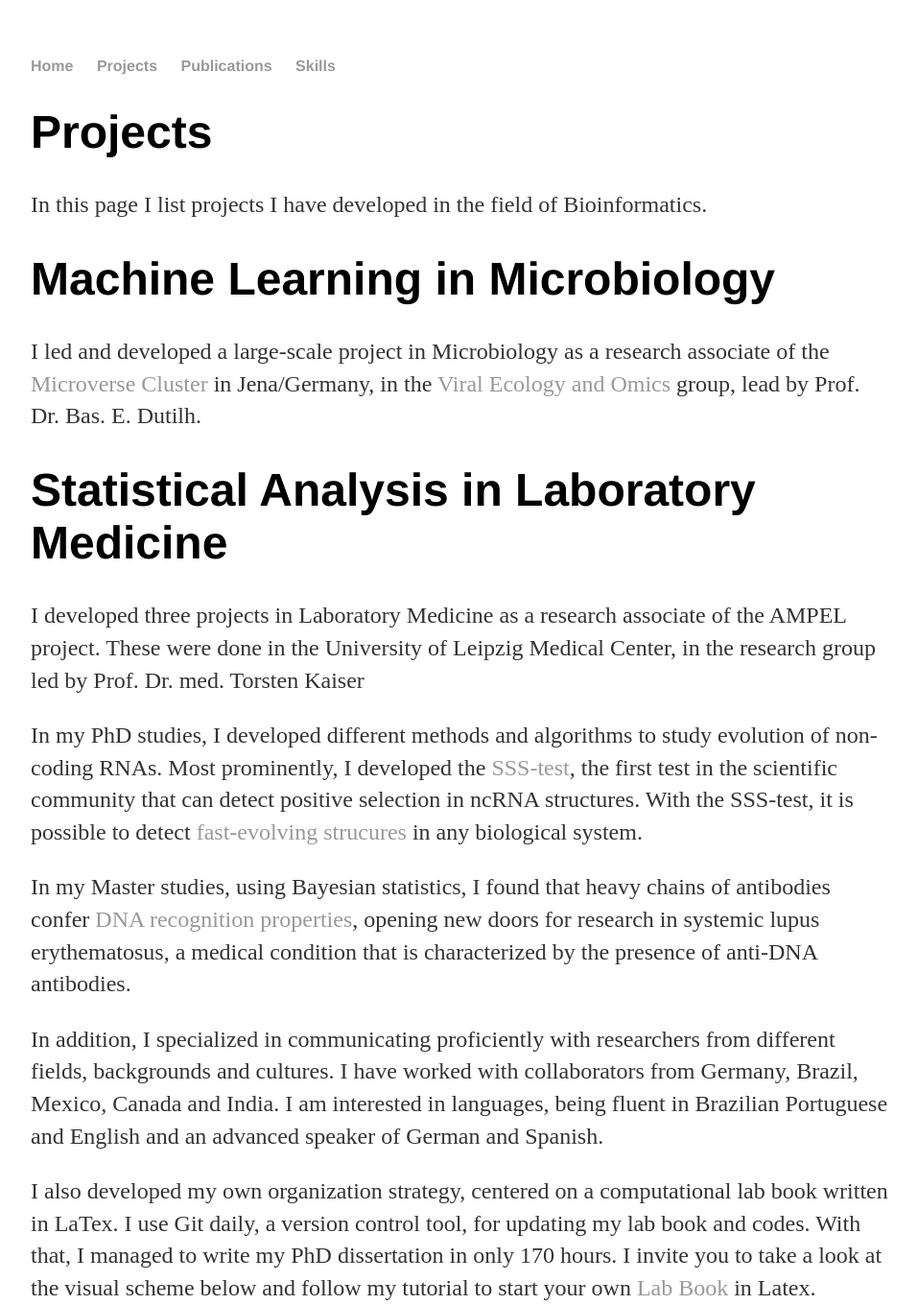
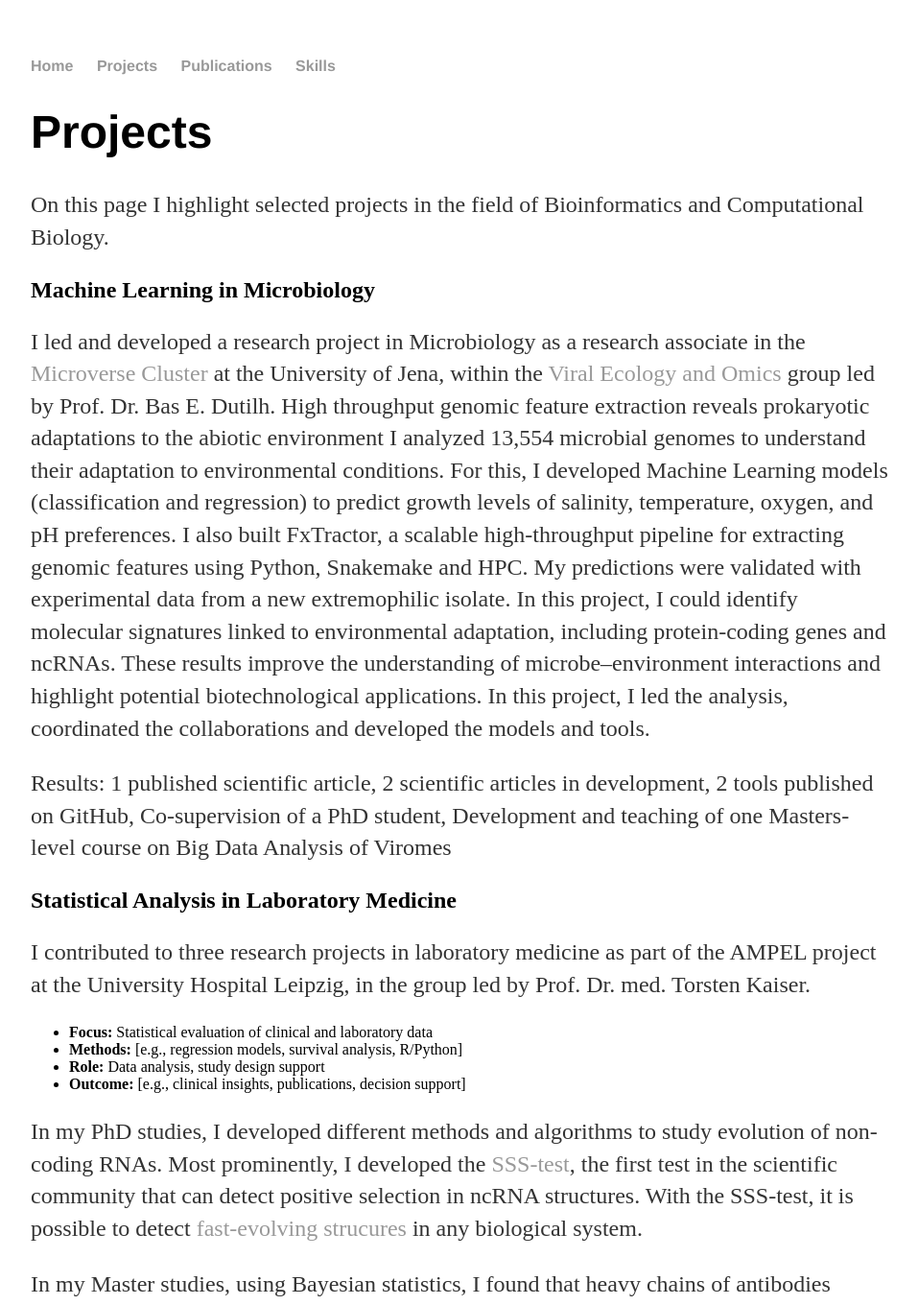
Before and after one commit to waltercostamb/waltercostamb.github.io, a Jekyll site: the page built from about/index.html, in a window 1280 px wide and 1400 px high, cut to the strip 0-1360 px from the top of the window. Shown: the whole strip at 96% size, without its empty margins (160-1117 px from the left). Built offline with Jekyll 4.4.1, drawn with Linux system fonts in a browser that asks for light colours.

Commit message:
Update index.html

```diff
--- a/about/index.html
+++ b/about/index.html
@@ -4,17 +4,41 @@ title: Projects
 ---
 <div class="blurb">
 	<h1>Projects</h1>
-	<p>In this page I list projects I have developed in the field of Bioinformatics. </p>
+	<p>On this page I highlight selected projects in the field of Bioinformatics and Computational Biology.</p>
 
-	<h1>Machine Learning in Microbiology</h1>
-		<p>I led and developed a large-scale project in Microbiology as a research associate of the <a href="https://www.microverse-cluster.de/en/">Microverse Cluster</a> in Jena/Germany,
-		in the <a href="https://www.bio.uni-jena.de/en/veo">Viral Ecology and Omics</a> group, lead by Prof. Dr. Bas. E. Dutilh.
-	 	</p>
+	<h2>Machine Learning in Microbiology</h2>
+	<p>
+	I led and developed a research project in Microbiology as a research associate in the
+	<a href="https://www.microverse-cluster.de/en/">Microverse Cluster</a> at the University of Jena,
+	within the <a href="https://www.bio.uni-jena.de/en/veo">Viral Ecology and Omics</a> group led by Prof. Dr. Bas E. Dutilh.
 
-	<h1>Statistical Analysis in Laboratory Medicine</h1>
-		<p>I developed three projects in Laboratory Medicine as a research associate of the AMPEL project. These were done in the University of Leipzig Medical Center,
-			in the research group led by Prof. Dr. med. Torsten Kaiser
-		</p>
+	High throughput genomic feature extraction reveals prokaryotic adaptations to the abiotic environment
+
+	I analyzed 13,554 microbial genomes to understand their adaptation to environmental conditions. For this, I developed
+	Machine Learning models (classification and regression) to predict growth levels of salinity, temperature, oxygen, and pH preferences. I also built FxTractor,
+	a scalable high-throughput pipeline for extracting genomic features using Python, Snakemake and HPC. My predictions were validated
+	with experimental data from a new extremophilic isolate. In this project, I could identify molecular signatures linked to
+	environmental adaptation, including protein-coding genes and ncRNAs. These results improve the understanding of microbe–environment
+	interactions and highlight potential biotechnological applications. In this project, I led the analysis, coordinated the collaborations and
+	developed the models and tools.
+	</p>
+
+	<p>
+	Results: 1 published scientific article, 2 scientific articles in development, 2 tools published on GitHub, Co-supervision of a PhD student,
+		Development and teaching of one Masters-level course on Big Data Analysis of Viromes
+	</p>
+
+	<h2>Statistical Analysis in Laboratory Medicine</h2>
+	<p>
+	I contributed to three research projects in laboratory medicine as part of the AMPEL project at the University Hospital Leipzig,
+	in the group led by Prof. Dr. med. Torsten Kaiser.
+	</p>
+	<ul>
+		<li><strong>Focus:</strong> Statistical evaluation of clinical and laboratory data</li>
+		<li><strong>Methods:</strong> [e.g., regression models, survival analysis, R/Python]</li>
+		<li><strong>Role:</strong> Data analysis, study design support</li>
+		<li><strong>Outcome:</strong> [e.g., clinical insights, publications, decision support]</li>
+	</ul>
 
 	<p>In my PhD studies, I developed different methods and algorithms
 		to study evolution of non-coding RNAs. Most prominently, I developed the
```
